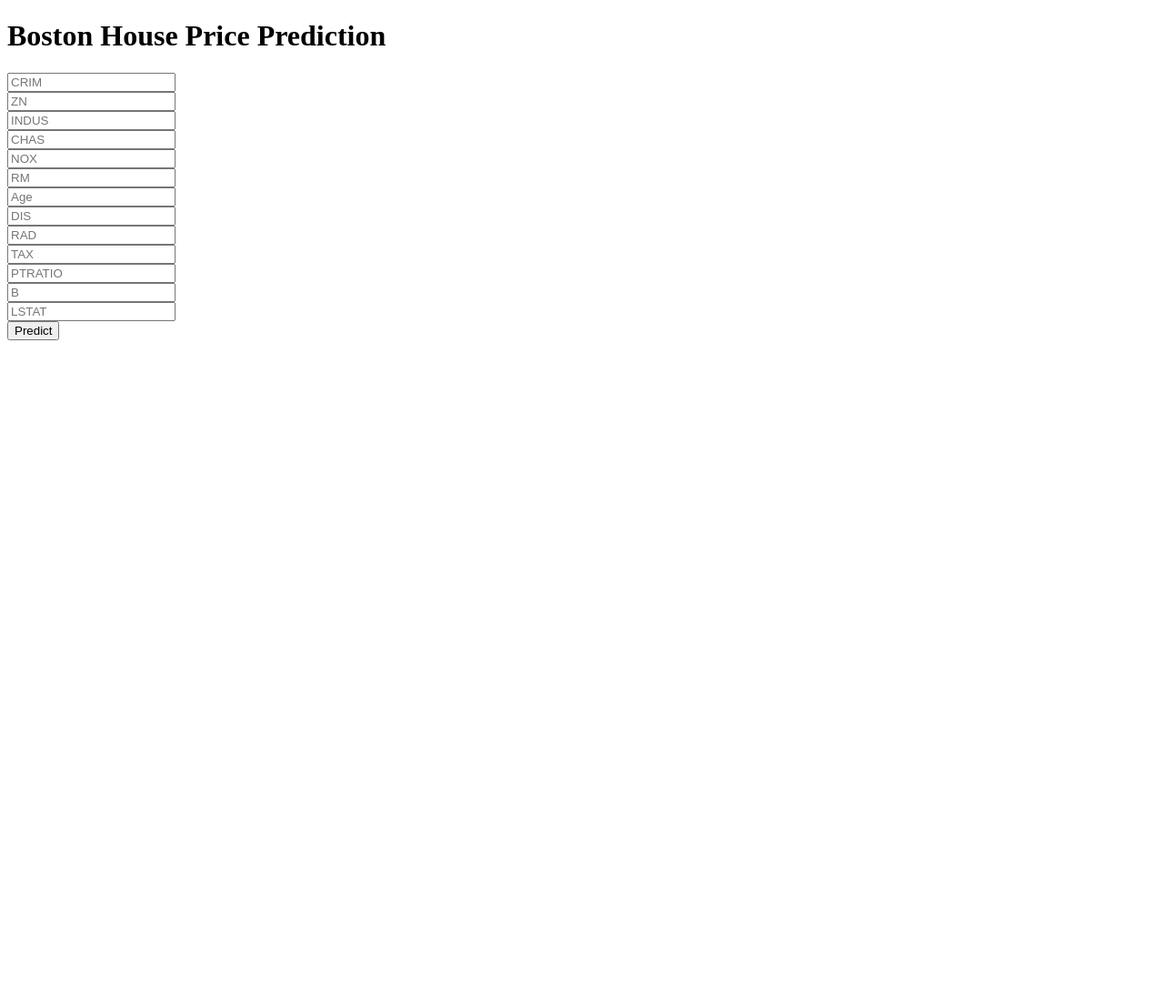
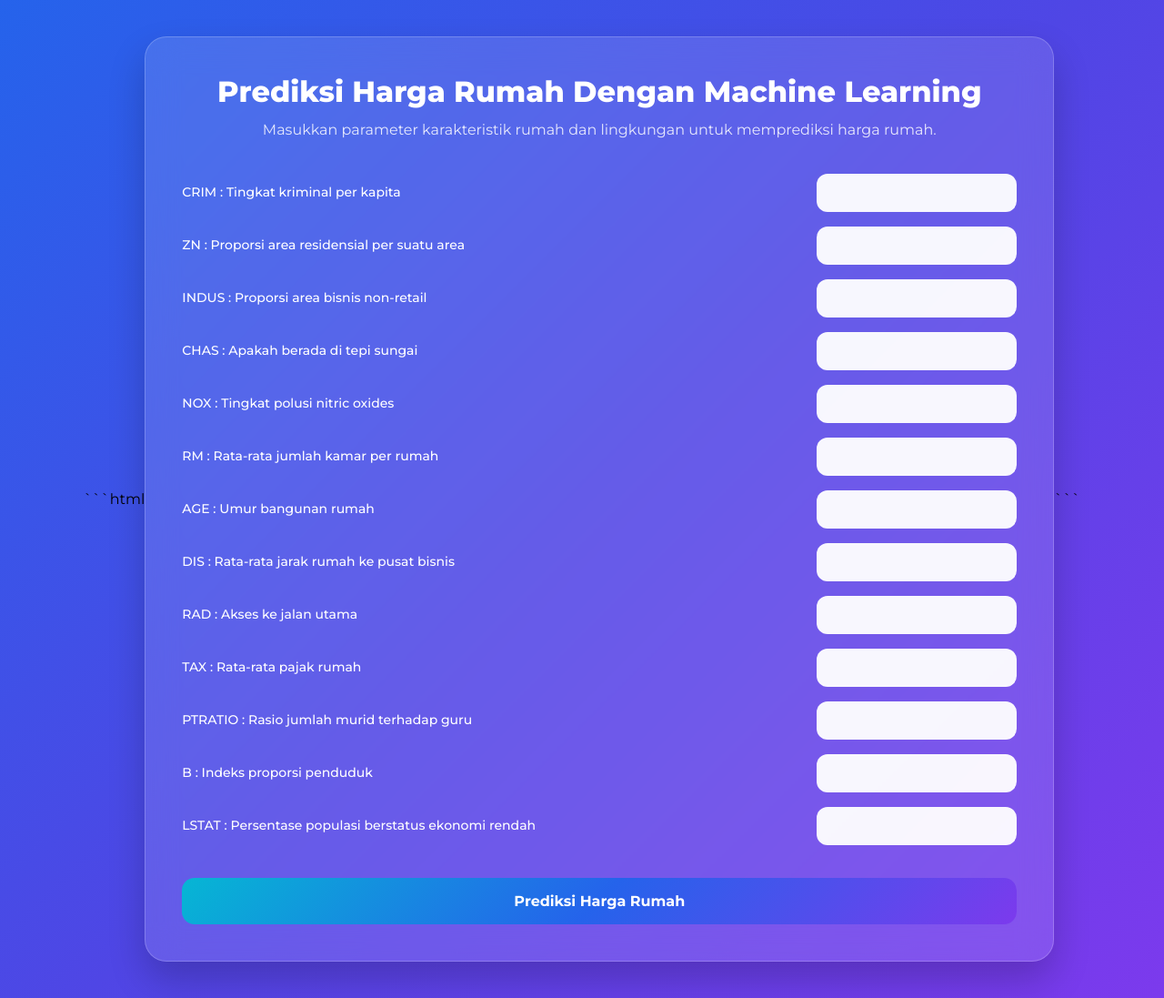
Before and after one commit to aggwicaksono/rumah_boston, a Flask app: page / in a window 1280 px wide. Shown: the whole page at 91% size. Before the commit the page ends 374 px from the top, so only its background shows below. Run offline with Flask 3, Linux system fonts and the light colour scheme; parts of the project's set-up code (start-up, migrations or seed data) failed here and were passed over.

Commit message:
okelagidehdeh

````diff
--- a/templates/home.html
+++ b/templates/home.html
@@ -1,48 +1,253 @@
+```html
 <!DOCTYPE html>
-<html >
+<html lang="id">
 
 <head>
-  <meta charset="UTF-8">
-  <title>ML API</title>
-  <link href='https://fonts.googleapis.com/css?family=Pacifico' rel='stylesheet' type='text/css'>
-<link href='https://fonts.googleapis.com/css?family=Arimo' rel='stylesheet' type='text/css'>
-<link href='https://fonts.googleapis.com/css?family=Hind:300' rel='stylesheet' type='text/css'>
-<link href='https://fonts.googleapis.com/css?family=Open+Sans+Condensed:300' rel='stylesheet' type='text/css'>
+    <meta charset="UTF-8">
+    <meta name="viewport" content="width=device-width, initial-scale=1.0">
+    <title>Prediksi Harga Rumah Dengan Machine Learning</title>
 
+    <link href="https://fonts.googleapis.com/css2?family=Montserrat:wght@300;400;500;600;700;800&display=swap"
+        rel="stylesheet">
 
+    <style>
+        *{
+            margin:0;
+            padding:0;
+            box-sizing:border-box;
+            font-family:'Montserrat',sans-serif;
+        }
+
+        body{
+            min-height:100vh;
+            background: linear-gradient(
+                135deg,
+                #2563eb 0%,
+                #4f46e5 50%,
+                #7c3aed 100%
+            );
+            display:flex;
+            justify-content:center;
+            align-items:center;
+            padding:40px 20px;
+        }
+
+        .container{
+            width:100%;
+            max-width:1000px;
+        }
+
+        .card{
+            background:rgba(255,255,255,0.12);
+            backdrop-filter: blur(18px);
+            -webkit-backdrop-filter: blur(18px);
+            border:1px solid rgba(255,255,255,0.2);
+            border-radius:24px;
+            padding:40px;
+            box-shadow:0 20px 40px rgba(0,0,0,0.2);
+        }
+
+        .title{
+            text-align:center;
+            color:white;
+            font-size:2rem;
+            font-weight:800;
+            margin-bottom:10px;
+        }
+
+        .subtitle{
+            text-align:center;
+            color:rgba(255,255,255,0.85);
+            margin-bottom:35px;
+            line-height:1.6;
+        }
+
+        .form-group{
+            display:grid;
+            grid-template-columns: 1fr 220px;
+            gap:15px;
+            align-items:center;
+            margin-bottom:16px;
+        }
+
+        .form-group label{
+            color:white;
+            font-size:14px;
+            font-weight:500;
+            line-height:1.4;
+        }
+
+        .form-group input{
+            width:100%;
+            padding:12px 16px;
+            border:none;
+            outline:none;
+            border-radius:12px;
+            background:rgba(255,255,255,0.95);
+            font-size:14px;
+            transition:0.3s;
+        }
+
+        .form-group input:focus{
+            transform:scale(1.02);
+            box-shadow:0 0 0 4px rgba(255,255,255,0.25);
+        }
+
+        .btn{
+            width:100%;
+            padding:16px;
+            margin-top:20px;
+            border:none;
+            border-radius:14px;
+            cursor:pointer;
+            font-size:16px;
+            font-weight:700;
+            color:white;
+            background:linear-gradient(
+                135deg,
+                #06b6d4,
+                #2563eb,
+                #7c3aed
+            );
+            transition:all .3s ease;
+        }
+
+        .btn:hover{
+            transform:translateY(-3px);
+            box-shadow:0 15px 25px rgba(0,0,0,0.25);
+        }
+
+        .prediction{
+            margin-top:25px;
+            padding:20px;
+            border-radius:16px;
+            background:rgba(255,255,255,0.15);
+            color:white;
+            text-align:center;
+            font-size:20px;
+            font-weight:700;
+        }
+
+        @media(max-width:768px){
+
+            .card{
+                padding:25px;
+            }
+
+            .title{
+                font-size:1.5rem;
+            }
+
+            .form-group{
+                grid-template-columns:1fr;
+            }
+
+            .form-group label{
+                margin-bottom:5px;
+            }
+        }
+
+    </style>
 </head>
 
 <body>
- <div class="login">
-	<h1>Boston House Price Prediction</h1>
 
-     <!-- Main Input For Receiving Query to our ML -->
-    <form action="{{ url_for('predict')}}"method="post">
-      <input type="text" name="CRIM" placeholder="CRIM" required="required" /><br>
-    	<input type="text" name="ZN" placeholder="ZN" required="required" /><br>
-        <input type="text" name="INDUS" placeholder="INDUS" required="required" /><br>
-        <input type="text" name="CHAS" placeholder="CHAS" required="required" /><br>
-        <input type="text" name="NOX" placeholder="NOX" required="required" /><br>
-        <input type="text" name="RM" placeholder="RM" required="required" /><br>
-        <input type="text" name="Age" placeholder="Age" required="required" /><br>
-        <input type="text" name="DIS" placeholder="DIS" required="required" /><br>
-        <input type="text" name="RAD" placeholder="RAD" required="required" /><br>
-        <input type="text" name="TAX" placeholder="TAX" required="required" /><br>
-        <input type="text" name="PTRATIO" placeholder="PTRATIO" required="required" /><br>
-        <input type="text" name="B" placeholder="B" required="required" /><br>
-        <input type="text" name="LSTAT" placeholder="LSTAT" required="required" /><br>
+<div class="container">
 
+    <div class="card">
 
+        <h1 class="title">
+            Prediksi Harga Rumah Dengan Machine Learning
+        </h1>
 
-        <button type="submit" class="btn btn-primary btn-block btn-large">Predict</button>
-    </form>
+        <p class="subtitle">
+            Masukkan parameter karakteristik rumah dan lingkungan untuk
+            memprediksi harga rumah.
+        </p>
 
-   <br>
-   <br>
+        <form action="{{ url_for('predict') }}" method="post">
 
+            <div class="form-group">
+                <label>CRIM : Tingkat kriminal per kapita</label>
+                <input type="text" name="CRIM" required>
+            </div>
 
- </div>
- {{prediction_text}}
+            <div class="form-group">
+                <label>ZN : Proporsi area residensial per suatu area</label>
+                <input type="text" name="ZN" required>
+            </div>
+
+            <div class="form-group">
+                <label>INDUS : Proporsi area bisnis non-retail</label>
+                <input type="text" name="INDUS" required>
+            </div>
+
+            <div class="form-group">
+                <label>CHAS : Apakah berada di tepi sungai</label>
+                <input type="text" name="CHAS" required>
+            </div>
+
+            <div class="form-group">
+                <label>NOX : Tingkat polusi nitric oxides</label>
+                <input type="text" name="NOX" required>
+            </div>
+
+            <div class="form-group">
+                <label>RM : Rata-rata jumlah kamar per rumah</label>
+                <input type="text" name="RM" required>
+            </div>
+
+            <div class="form-group">
+                <label>AGE : Umur bangunan rumah</label>
+                <input type="text" name="Age" required>
+            </div>
+
+            <div class="form-group">
+                <label>DIS : Rata-rata jarak rumah ke pusat bisnis</label>
+                <input type="text" name="DIS" required>
+            </div>
+
+            <div class="form-group">
+                <label>RAD : Akses ke jalan utama</label>
+                <input type="text" name="RAD" required>
+            </div>
+
+            <div class="form-group">
+                <label>TAX : Rata-rata pajak rumah</label>
+                <input type="text" name="TAX" required>
+            </div>
+
+            <div class="form-group">
+                <label>PTRATIO : Rasio jumlah murid terhadap guru</label>
+                <input type="text" name="PTRATIO" required>
+            </div>
+
+            <div class="form-group">
+                <label>B : Indeks proporsi penduduk</label>
+                <input type="text" name="B" required>
+            </div>
+
+            <div class="form-group">
+                <label>LSTAT : Persentase populasi berstatus ekonomi rendah</label>
+                <input type="text" name="LSTAT" required>
+            </div>
+
+            <button type="submit" class="btn">
+                Prediksi Harga Rumah
+            </button>
+
+        </form>
+
+        {% if prediction_text %}
+        <div class="prediction">
+            {{ prediction_text }}
+        </div>
+        {% endif %}
+
+    </div>
+
+</div>
 
 </body>
 </html>
+```
````
Also changed, not shown: .github/workflows/main.yaml.
